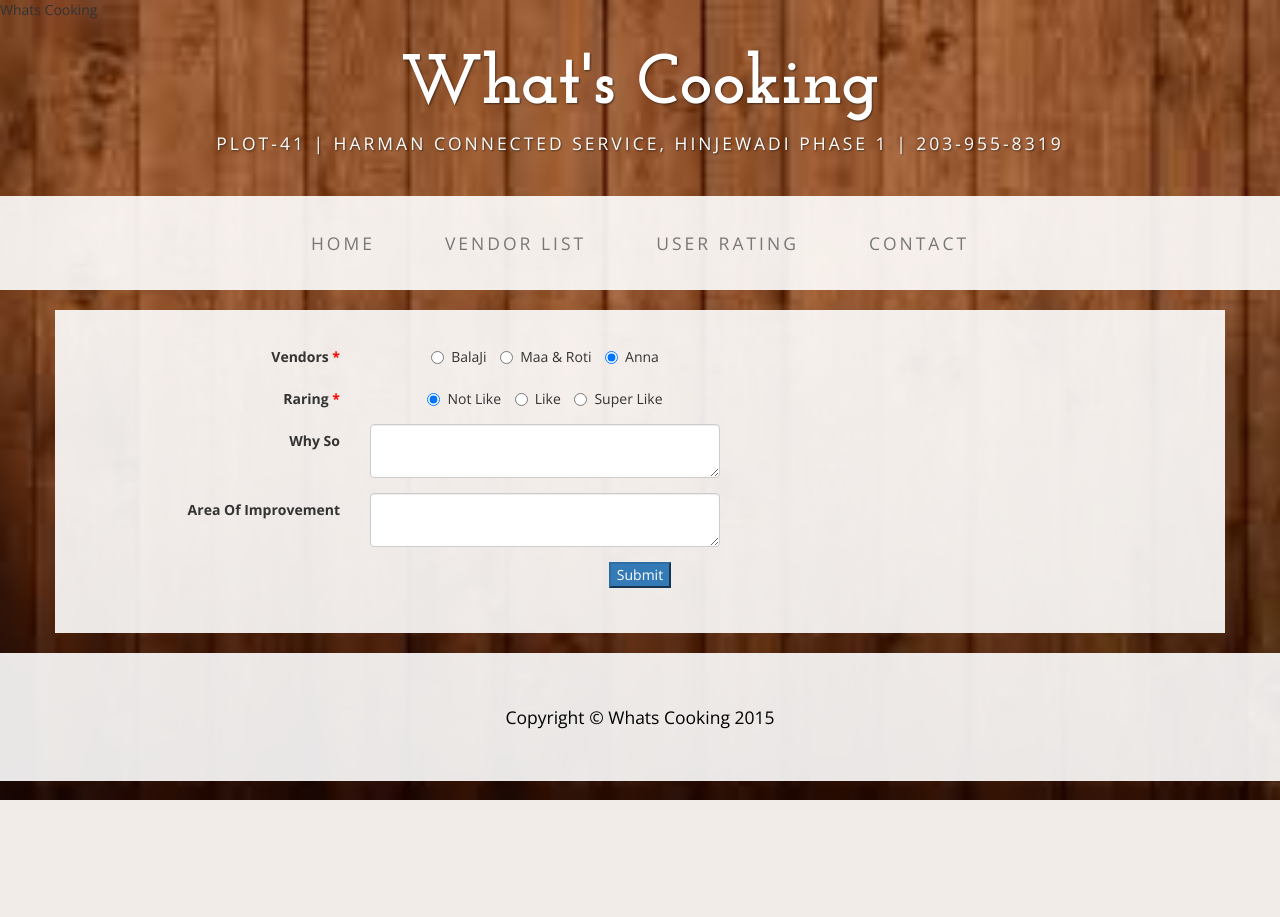
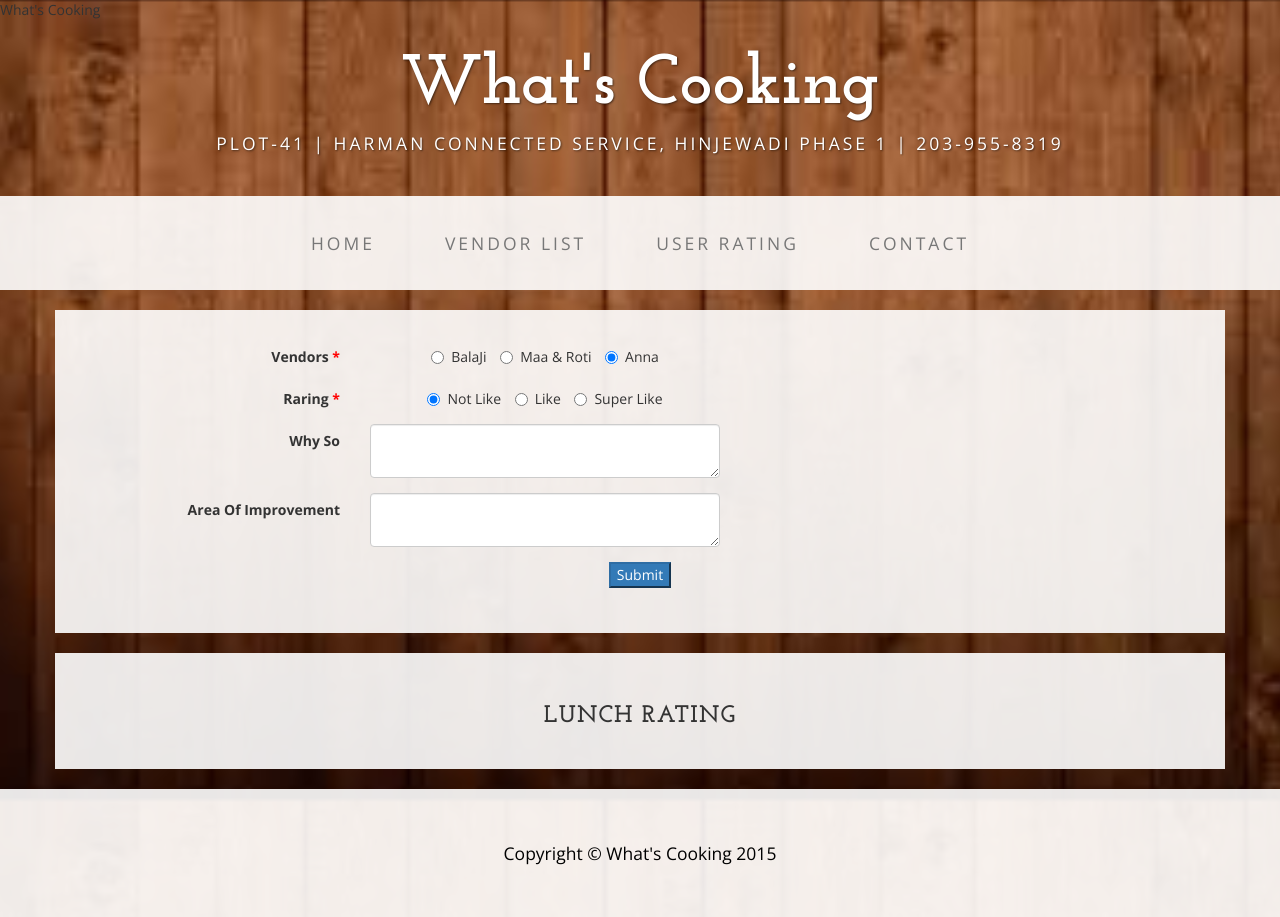
Before and after one commit to vegeto007/whatscooking, a Django app: page /rating/ in a window 1280 px wide. Before the commit the page ends 800 px from the top, so only its background shows below. Run offline with Django 3.2, Linux system fonts and the light colour scheme; data that the repository does not hold is empty; parts of the project's set-up code (start-up, migrations or seed data) failed here and were passed over; some libraries are stand-ins or nearby versions.

Commit message:
Fixed vendor list

```diff
--- a/whtscooking/management/views.py
+++ b/whtscooking/management/views.py
@@ -1,4 +1,5 @@
 import hashlib
+import copy
 
 from django.shortcuts import render
 from django.views.generic.base import TemplateView
@@ -52,17 +53,40 @@
         user_rate.save()
         return {'status': status, 'message': message}
 
-    def get_context_data(self, **kwargs):
-        context = self.request.session.get('data', {})
-        return context
-
     def form_valid(self, form):
         # This method is called when valid form data has been POSTed.
         # It should return an HttpResponse.
+
         data = self._save_info()
         self.request.session['data'] = data
         return super(UserRatings, self).form_valid(form)
 
-    def form_invalid(self, form):
+    def get_context_data(self, **kwargs):
+        context = super(UserRatings, self).get_context_data(**kwargs)
+        user_rating_dict = self._process_user_rating()
+        context.update(self.request.session.get('data', {}))
+        context['user_rating_dict'] = user_rating_dict
+        return context
 
-        return super(UserRatings, self).form_invalid(form)
+    def _process_user_rating(self):
+        """
+        Process User Rating
+        :return: user_rating_dict
+        """
+        user_rating_dict = {}
+        user_rating_inner_dict = {'rating_super_like': 0,
+                                  'rating_like': 0,
+                                  'rating_not_like': 0}
+        for vendor in Vendor.objects.all():
+            user_rating_dict[vendor.name] = copy.copy(user_rating_inner_dict)
+
+        for vendor in Vendor.objects.all():
+            for user_rating in UserRating.objects.all():
+                if user_rating.rating == '1':
+                    user_rating_dict[vendor.name]['rating_super_like'] += 1
+                elif user_rating.rating == '2':
+                    user_rating_dict[vendor.name]['rating_like'] += 1
+                elif user_rating.rating == '3':
+                    user_rating_dict[vendor.name]['rating_not_like'] += 1
+
+        return user_rating_dict
--- a/whtscooking/whtscooking/templates/base.html
+++ b/whtscooking/whtscooking/templates/base.html
@@ -9,7 +9,7 @@
     <meta name="description" content="">
     <meta name="author" content="">
 
-    {% block title %}Whats Cooking{% endblock %}
+    {% block title %}What's Cooking{% endblock %}
 
     <!-- Bootstrap Core CSS -->
     <link href="/static/css/bootstrap.min.css" rel="stylesheet">
@@ -84,11 +84,15 @@
     </div>
     <!-- /.container -->
 
+    {% block graph %}
+
+    {% endblock %}
+
     <footer>
         <div class="container">
             <div class="row">
                 <div class="col-lg-12 text-center">
-                    <p>Copyright &copy; Whats Cooking 2015</p>
+                    <p>Copyright &copy; What's Cooking 2015</p>
                 </div>
             </div>
         </div>
--- a/whtscooking/whtscooking/templates/user_rating.html
+++ b/whtscooking/whtscooking/templates/user_rating.html
@@ -87,3 +87,34 @@
 {#        {% endfor %}#}
 {#    </form>#}
 {% endblock %}
+
+{% block graph %}
+    <div class="container">
+
+        <div class="row">
+            <div class="box">
+                <div class="col-lg-12 text-center">
+                    <h3>Lunch Rating</h3>
+                    {% for vendor_name, user_rating in user_rating_dict.items %}
+                        {{ vendor_name }}
+                            <div class="progress">
+                              <div class="progress-bar progress-bar-success" style="width:{% widthratio user_rating.rating_super_like 10 100 %}%">
+                                <span class="sr-only">{% widthratio user_rating.rating_super_like 40 100 %}% Complete (super_like)</span>
+                                  Super Like {{rating_super_like}}%
+                              </div>
+                              <div class="progress-bar progress-bar-warning progress-bar-striped" style="width:{% widthratio user_rating.rating_like 10 100 %}%">
+                                <span class="sr-only">{% widthratio user_rating.rating_super_like 40 100 %}% Complete (like)</span>
+                                  Like {{rating_like}}%
+                              </div>
+                              <div class="progress-bar progress-bar-danger" style="width:{% widthratio user_rating.rating_not_like 10 100 %}%">
+                                <span class="sr-only">{% widthratio user_rating.rating_super_like 40 100 %}% Complete (not_like)</span>
+                                  Not Like {{rating_not_like}}%
+                              </div>
+                            </div>
+                        <br/>
+                    {% endfor %}
+                </div>
+            </div>
+        </div>
+    </div>
+{% endblock %}l
```
Also changed, not shown: whtscooking/whtscooking/templates/index.html (+0 -31 lines).
